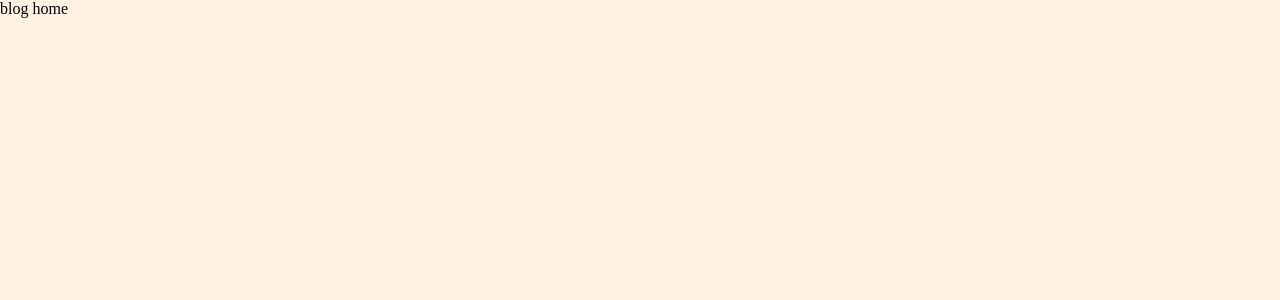
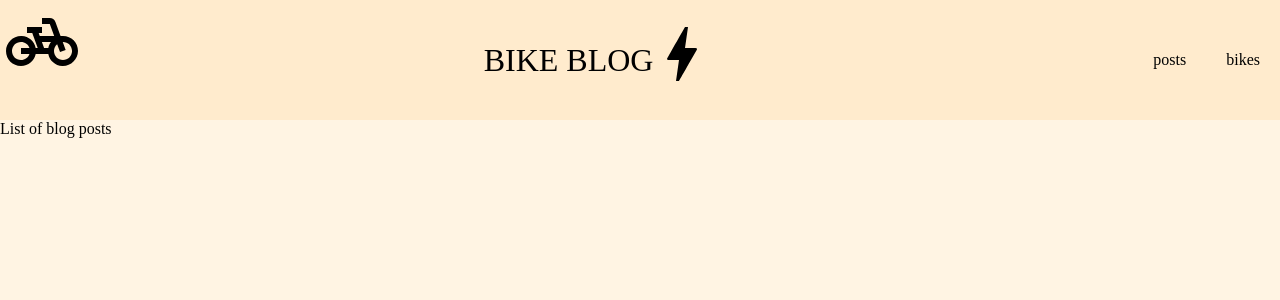
Before and after one commit to clinthof/bike-blog, a Next.js app: page /posts in a window 1280 px wide. Shown: the top 300 px of the page. Built offline with nearby package versions, Linux system fonts and the light colour scheme.

Commit message:
Add Layout

```diff
--- a/pages/_app.tsx
+++ b/pages/_app.tsx
@@ -1,8 +1,8 @@
-import '../styles/globals.css'
-import type { AppProps } from 'next/app'
+import '../styles/globals.css';
+import type { AppProps } from 'next/app';
 
 const App = ({ Component, pageProps }: AppProps) => {
   return <Component {...pageProps} />;
 };
 
-export default App
+export default App;
--- a/pages/posts/index.tsx
+++ b/pages/posts/index.tsx
@@ -1,5 +1,11 @@
-export default function index() {
+import Layout from '../../src/components/layout/Layout';
+
+const index = () => {
   return (
-    <div>blog home</div>
+    <Layout>
+      List of blog posts
+    </Layout>
   )
 }
+
+export default index;
--- /dev/null
+++ b/src/components/layout/Layout.tsx
@@ -0,0 +1,19 @@
+import { ReactNode } from 'react';
+import { HeaderContainer } from '../../containers/header';
+
+type Props = {
+  children: ReactNode,
+};
+
+const Layout = ({ children }: Props) => {
+  return (
+    <>
+      <HeaderContainer />
+      <div className='page-content'>
+        {children}
+      </div>
+    </>
+  )
+};
+
+export default Layout;
```
Also changed, not shown: pages/bikes.tsx (+5 -4 lines), pages/index.tsx (+4 -5 lines).
